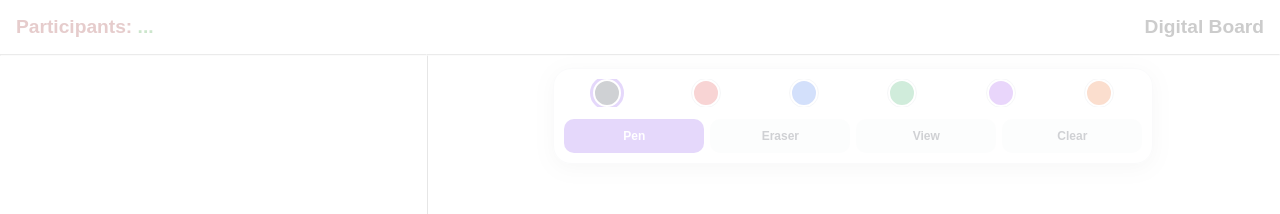
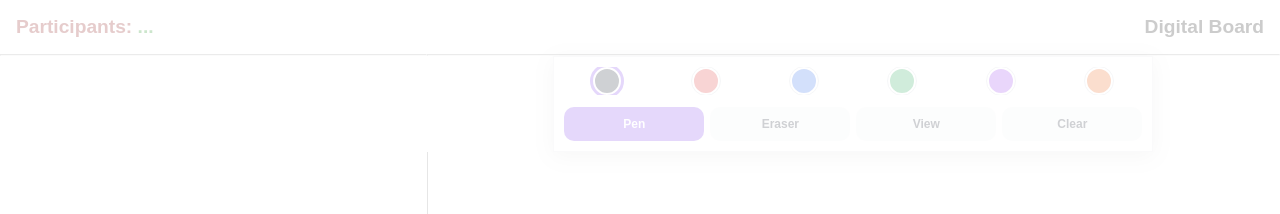
Before and after one commit to jumadomi518-cpu/Audio-space-frontend, a React (Vite) app: page /room/1 in a window 1280 px wide. Shown: the top 214 px of the page. Built offline with nearby package versions, Linux system fonts and the light colour scheme; no server answers; what mediasoup-client would draw is missing.

Commit message:
added sticky on whiteboard tool bar

```diff
--- a/src/components/Whiteboard.jsx
+++ b/src/components/Whiteboard.jsx
@@ -187,9 +187,7 @@ useEffect(() => {
 
 
 
-// -----------------------------------------------
 // WebSocket sender: protocol preserved
-// -----------------------------------------------
 
 const send = useCallback(
 (message) => {
@@ -215,36 +213,10 @@ return false;
 
 );
 
-// -----------------------------------------------
+
 // Coordinates remain global to the entire board.
 // The scroll offset is included, so the correct
 // section is selected even after scrolling.
-// -----------------------------------------------
-
-/*const getPoint = useCallback((event) => {
-const firstCanvas = canvasRefs.current.get(0);
-const scroll = scrollRef.current;
-
-if (!firstCanvas || !scroll) return null;
-
-const rect = firstCanvas.getBoundingClientRect();
-
-if (!rect.width) return null;
-
-return {
-  x: (event.clientX - rect.left) / rect.width,
-  y: (
-    event.clientY -
-    rect.top +
-    scroll.scrollTop
-  ) / rect.width,
-  pressure:
-    event.pressure > 0
-      ? event.pressure
-      : 0.5
-};
-
-}, []);*/
 
 const getPoint = useCallback((event) => {
   const canvas = event.currentTarget;
@@ -275,12 +247,10 @@ const getPoint = useCallback((event) => {
 }, []);
 
 
-// -----------------------------------------------
 // Render one stroke onto one section.
 // Points use global board coordinates.
 // Canvas clipping handles strokes crossing
 // section boundaries.
-// -----------------------------------------------
 
 const renderStroke = useCallback(
 (stroke, sectionIndex) => {
@@ -369,11 +339,8 @@ const canvas = canvasRefs.current.get(sectionIndex);
 
 );
 
-// -----------------------------------------------
 // Redraw only the requested sections.
-// No need to clear the entire 20,000px board
 // on every pointer movement.
-// -----------------------------------------------
 
 const redrawSection = useCallback(
 (sectionIndex) => {
@@ -436,9 +403,7 @@ dirtySectionsRef.current.add(index);
 
 );
 
-// -----------------------------------------------
 // Eraser
-// -----------------------------------------------
 
 const applyEraser = useCallback(
 (eraserPoints, widthRatio) => {
@@ -496,9 +461,7 @@ if (!eraserPoints.length) return;
 
 );
 
-// -----------------------------------------------
 // Send accumulated points
-// -----------------------------------------------
 
 const flushPoints = useCallback(() => {
 const active = activeStrokeRef.current;
@@ -545,9 +508,7 @@ return () => clearInterval(timer);
 
 }, [flushPoints]);
 
-// -----------------------------------------------
 // Finish drawing
-// -----------------------------------------------
 
 const handlePointerUp = useCallback(
 (event) => {
@@ -608,9 +569,7 @@ return () => {
 
 }, [handlePointerUp]);
 
-// -----------------------------------------------
 // Start drawing
-// -----------------------------------------------
 
 const handlePointerDown = useCallback(
 (event) => {
@@ -682,9 +641,7 @@ return;
 
 );
 
-// -----------------------------------------------
 // Continue drawing
-// -----------------------------------------------
 
 const handlePointerMove = useCallback(
 (event) => {
@@ -739,11 +696,9 @@ return;
 
 );
 
-// -----------------------------------------------
 // Receive remote participants' strokes.
 // Incoming points use the same global coordinate
 // system, so they render in the correct section.
-// -----------------------------------------------
 
 useEffect(() => {
 
@@ -766,7 +721,6 @@ function handleMessage(event) {
   }
 
   if (data.action === "clear") {
-    alert("clear")
     strokesRef.current = [];
     strokeMapRef.current.clear();
 
@@ -775,7 +729,6 @@ function handleMessage(event) {
   }
 
   if (data.action === "erase") {
-    alert("erase")
     applyEraser(
       data.points || [],
       data.widthRatio || ERASER_WIDTH_RATIO
@@ -809,7 +762,6 @@ function handleMessage(event) {
   }
 
   if (data.action === "points") {
-    alert("points")
     let stroke = strokeMapRef.current.get(id);
 
     if (!stroke) {
@@ -857,9 +809,7 @@ applyEraser,
 scheduleRedraw
 ]);
 
-// -----------------------------------------------
 // Toolbar
-// -----------------------------------------------
 
 const updateMode = useCallback((next) => {
 if (next === modeRef.current) return;
@@ -910,9 +860,7 @@ send({ action: "clear" });
 
 }, [canDraw, scheduleRedraw, send]);
 
-// -----------------------------------------------
 // Cleanup
-// -----------------------------------------------
 
 useEffect(() => {
 return () => {
@@ -922,52 +870,12 @@ cancelAnimationFrame(animationRef.current);
 };
 }, []);
 
-// -----------------------------------------------
 // UI
-// -----------------------------------------------
 
 return (
 <div className="whiteboard-app">
-<div
-className="whiteboard-scroll"
-ref={scrollRef}
->
-<div className="whiteboard-board">
-{Array.from(
-{ length: SECTION_COUNT },
-(_, index) => (
-<canvas
-key={index}
-data-section={index}
-ref={(element) => {
-if (element) {
-canvasRefs.current.set(index, element);
-} else {
-canvasRefs.current.delete(index);
-}
-}}
-width={BOARD_WIDTH}
-height={SECTION_HEIGHT}
-className="whiteboard-canvas"
-style={{
-borderLeft: "1px solid grey",
-touchAction:
-canDraw && mode === "draw"
-? "none"
-: "pan-y"
-}}
-onPointerDown={handlePointerDown}
-onPointerMove={handlePointerMove}
-onPointerUp={handlePointerUp}
-onPointerCancel={handlePointerUp}
-onLostPointerCapture={handlePointerUp}
-/>
-)
-)}
-</div>
-</div>
 
-  <div className="whiteboard-floating-toolbar">
+<div className="whiteboard-floating-toolbar">
     {canDraw ? (
       <>
         <div className="whiteboard-colors">
@@ -1038,6 +946,46 @@ onLostPointerCapture={handlePointerUp}
       <strong>Class whiteboard</strong>
     )}
   </div>
+
+
+<div
+className="whiteboard-scroll"
+ref={scrollRef}
+>
+<div className="whiteboard-board">
+{Array.from(
+{ length: SECTION_COUNT },
+(_, index) => (
+<canvas
+key={index}
+data-section={index}
+ref={(element) => {
+if (element) {
+canvasRefs.current.set(index, element);
+} else {
+canvasRefs.current.delete(index);
+}
+}}
+width={BOARD_WIDTH}
+height={SECTION_HEIGHT}
+className="whiteboard-canvas"
+style={{
+borderLeft: "1px solid grey",
+touchAction:
+canDraw && mode === "draw"
+? "none"
+: "pan-y"
+}}
+onPointerDown={handlePointerDown}
+onPointerMove={handlePointerMove}
+onPointerUp={handlePointerUp}
+onPointerCancel={handlePointerUp}
+onLostPointerCapture={handlePointerUp}
+/>
+)
+)}
+</div>
+</div>
 </div>
 
 );
--- a/src/components/styles/whiteboard.css
+++ b/src/components/styles/whiteboard.css
@@ -2,15 +2,33 @@
 .whiteboard-app {
   position: relative;
   width: 100%;
-  height: 100%;
   min-height: 400px;
   background: #fff;
 }
 
+.whiteboard-floating-toolbar {
+  position: sticky;
+  top: 0;
+  z-index: 20;
+  border-left: 1px solid black;
+  flex-shrink: 0;
+  width: 100%;
+  max-width: 600px;
+  margin: 0 auto;
+
+  padding: 10px;
+  border: 1px solid #e5e7eb;
+
+  background: rgba(255, 255, 255, 0.97);
+  box-shadow: 0 4px 20px rgba(0, 0, 0, 0.16);
+  box-sizing: border-box;
+}
+
 .whiteboard-scroll {
-  position: absolute;
-  inset: 0;
-  overscroll-behavior-y: contain;
+  position: relative;
+  flex: 1;
+  min-height: 0;
+  overflow-x: hidden;
   background: #fff;
 }
 
@@ -22,30 +40,18 @@
   touch-action: none;
 }
 
-.whiteboard-floating-toolbar {
-  position: absolute;
-  top: max(12px, env(safe-area-inset-bottom));
-  left: 50%;
-  transform: translateX(-50%);
-  z-index: 20;
-  width: calc(100% - 20px);
-  max-width: 600px;
-  padding: 10px;
-  border: 1px solid #e5e7eb;
-  border-radius: 18px;
-  background: rgba(255, 255, 255, 0.97);
-  box-shadow: 0 4px 20px rgba(0, 0, 0, 0.16);
-  box-sizing: border-box;
-}
-
 .whiteboard-colors {
   display: flex;
   align-items: center;
   justify-content: space-around;
   gap: 12px;
   margin-bottom: 12px;
-  overflow: scroll;
+  overflow-x: auto;
+  overflow-y: hidden;
 }
+
+
+
 
 .whiteboard-color {
   width: 28px;
```
